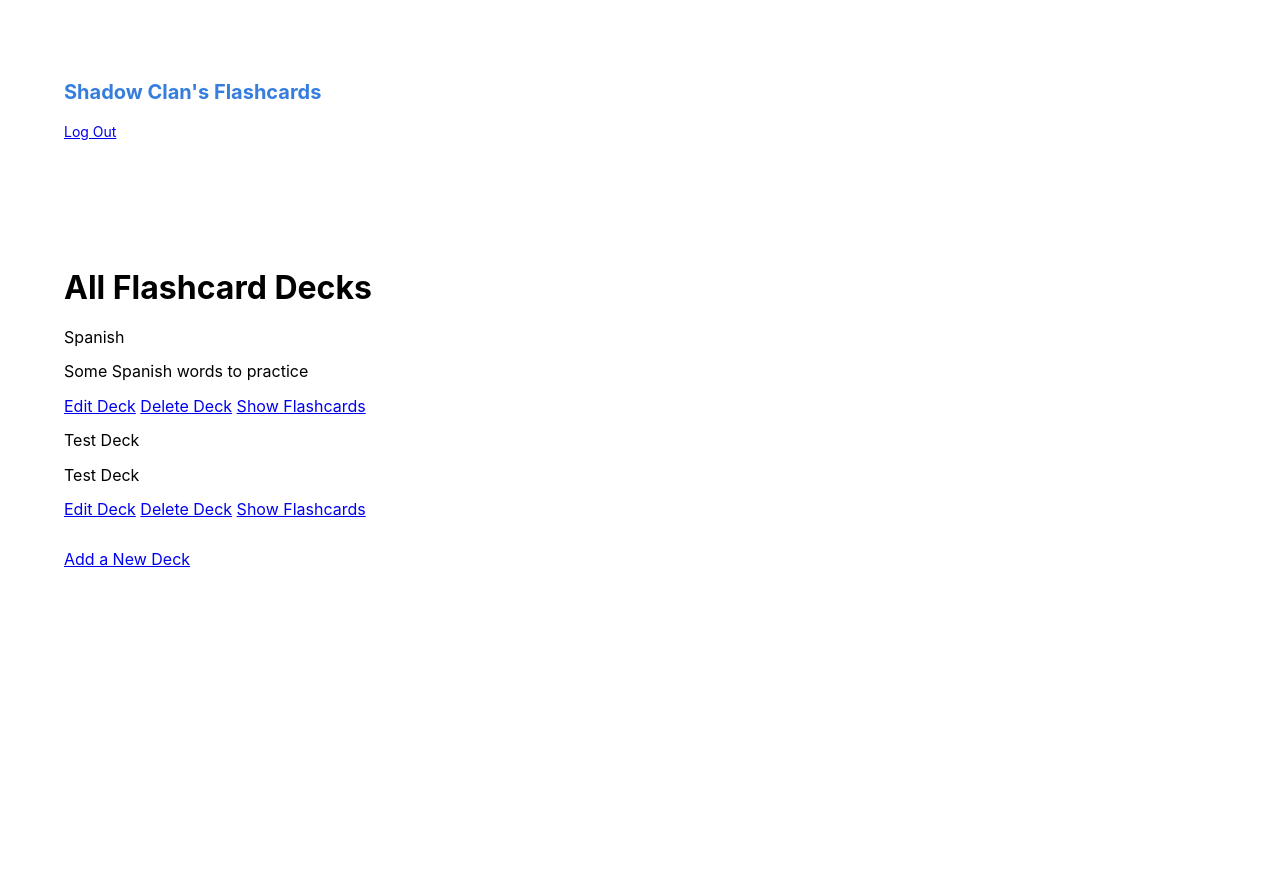
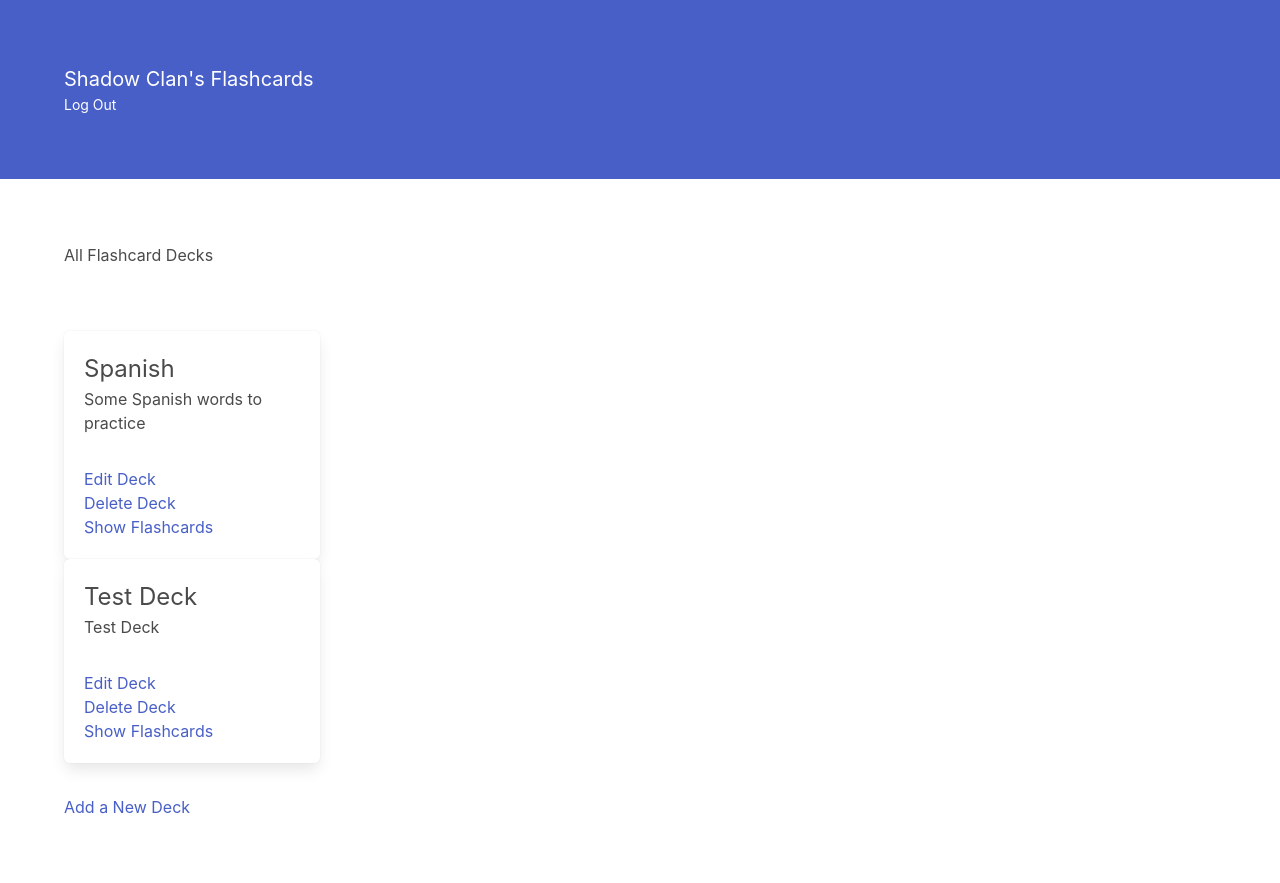
Before and after one commit to paulreece/Leitner-Flashcards, a Django app: page /decks in a window 1280 px wide. Before the commit the page ends 567 px from the top, so only its background shows below. Run offline with Django 4.2, Linux system fonts and the light colour scheme; a user stored in the database is signed in; data comes from the database, SQL or seed files in the repository; both versions use the stored data as it was after the commit.

Commit message:
styling on all of the pages

```diff
--- a/templates/add_deck.html
+++ b/templates/add_deck.html
@@ -1,12 +1,14 @@
+{% extends "base.html" %}
+
 {% block content %}
 <h1> Create a Deck.</h1>
-<div class="form">
+<div>
     <form method="POST">
     {% csrf_token %}
     {% for field in form %}
 <div>
     <label for="{{field.id_for_label}}">{{field.label}}</label>
-    {{ field }}
+    <input class="input" type="text" name={{form.name.html_name}} id="deck-title-input" value="{{deck.name }}">
 </div>
 {% endfor %}
 <div>
--- a/templates/add_flashcard.html
+++ b/templates/add_flashcard.html
@@ -8,7 +8,7 @@
     {% csrf_token %}
     {% for field in form %}
 <div>
-    <label for="{{field.id_for_label}}">{{field.label}}</label>
+    <label class="input" for="{{field.id_for_label}}">{{field.label}}</label>
     {{ field }}
 </div>
 <div>
--- a/templates/base.html
+++ b/templates/base.html
@@ -7,11 +7,12 @@
   {% block meta %}{% endblock meta %}
   <link rel="stylesheet" href="https://unpkg.com/tachyons@4.12.0/css/tachyons.min.css" />
   <link rel="stylesheet" href="https://cdnjs.cloudflare.com/ajax/libs/font-awesome/5.15.3/css/all.min.css">
+  <link rel="stylesheet" href="https://cdn.jsdelivr.net/npm/bulma@0.9.3/css/bulma.min.css">
   <title> Flashcards </title>
 </head>
 
 <body class="sans-serif">
-  <header class="pa5">
+  <header class="pa5 hero is-medium is-link">
     <a href={% url "homepage" %} class="link underline-hover blue"><h1 class="f4 lh-copy">Shadow Clan's Flashcards</h1></a>
     <nav class="navbar-menu">
       <div class="f6 lh-copy">
--- a/templates/deck_list.html
+++ b/templates/deck_list.html
@@ -3,19 +3,21 @@
 {% block content %}
 
 <section>
-  <h1>All Flashcard Decks</h1>
+ <div class="pb5"><h1>All Flashcard Decks</h1></div>
   {% for deck in decks %}
-  <div>
-      <p>{{ deck.name }} </p>
+  <div flex felx-wrap>
+  <div class="box w5 h-75 pb5 pt4">
+      <p class="f3 lh-copy">{{ deck.name }} </p>
       <p>{{ deck.description }} </p>
-<div>
-      <a href={% url 'edit_deck' slug=deck.slug pk=user.pk %}>Edit Deck</a>
-      <a href={% url 'delete_deck' slug=deck.slug%}>Delete Deck</a>
-      <a href={% url 'show_flashcards' slug=deck.slug %}>Show Flashcards</a>
+<div class="pt4">
+      <a href={% url 'edit_deck' slug=deck.slug pk=user.pk %} class="db">Edit Deck</a>
+      <a href={% url 'delete_deck' slug=deck.slug%} class="db">Delete Deck</a>
+      <a href={% url 'show_flashcards' slug=deck.slug %} class="db">Show Flashcards</a>
 
 
     </div>
  </div>
+</div>
   {% empty %}
   <h2>Sorry, there are no results for that search term.</h2>
   {% endfor %}
--- a/templates/home.html
+++ b/templates/home.html
@@ -3,10 +3,7 @@
 
 {% block content %}
 
-<header class="">
-    <a href={% url "homepage" %} class=""><h1 class="">Shadow Clan's Flashcards</h1></a>
-  </header>
-<div class="box w-60 h5 bg-light-red">
+<div class="container box w-60 h5 bg-light-red">
     <h1 class="f2 lh-copy"> Let Shadow Clan help you study with their AMAZING flashcards.</h1>
 </div>
 {% endblock content %}
--- a/templates/show_answer.html
+++ b/templates/show_answer.html
@@ -9,7 +9,7 @@
 <a href={% url 'deck_list' %}>Back to Deck List</a>
 
 <div>
-    <p>{{ flashcard.prompt }}</p>
+    <p class="f3 lh-copy">{{ flashcard.prompt }}</p>
     <p>{{ flashcard.answer }}</p>
 </div>
 <div>
```
Also changed, not shown: templates/edit_deck.html (+7 -6 lines), templates/edit_flashcard.html (+5 -5 lines), templates/show_flashcards.html (+10 -6 lines), db.sqlite3.
